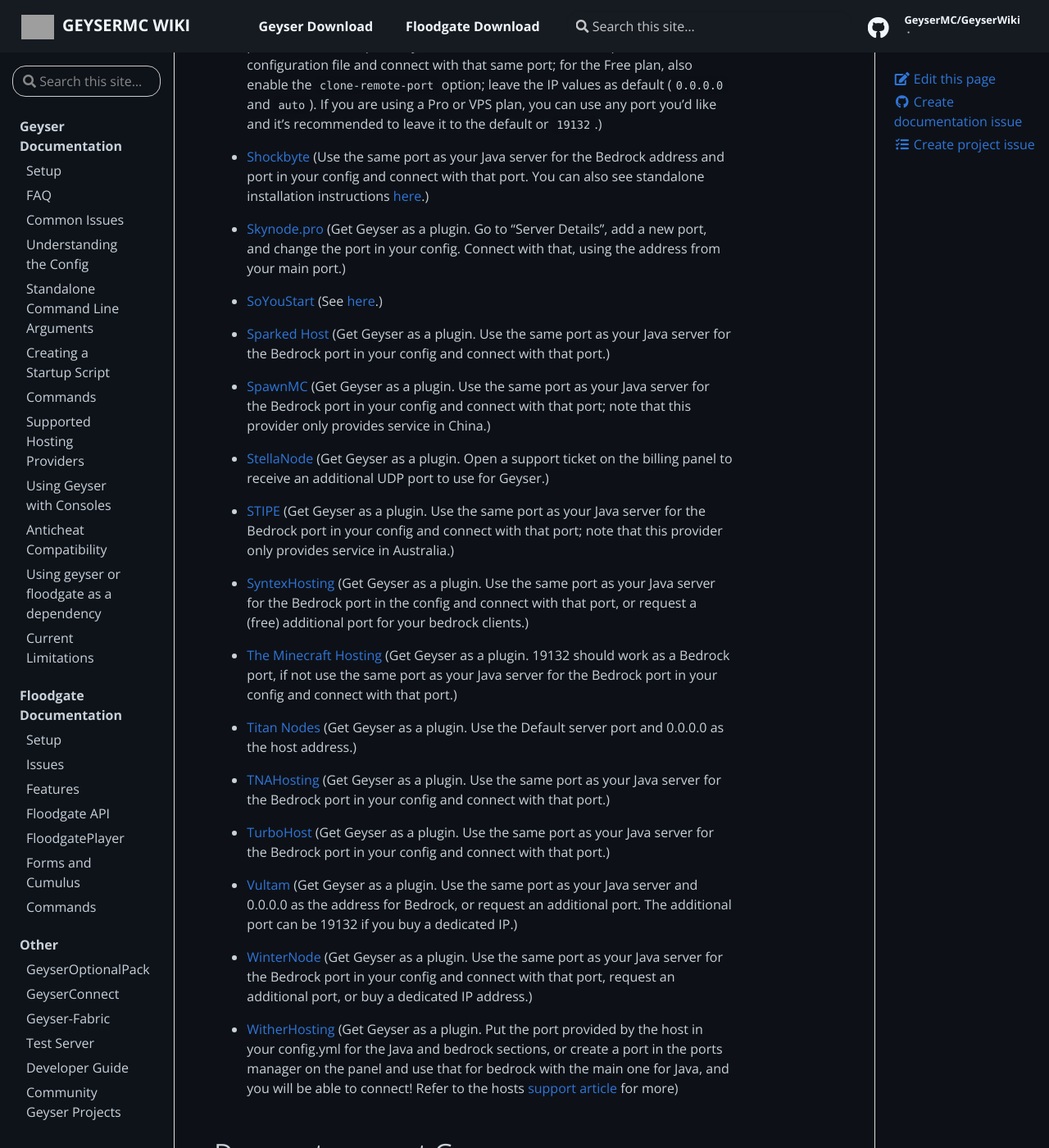
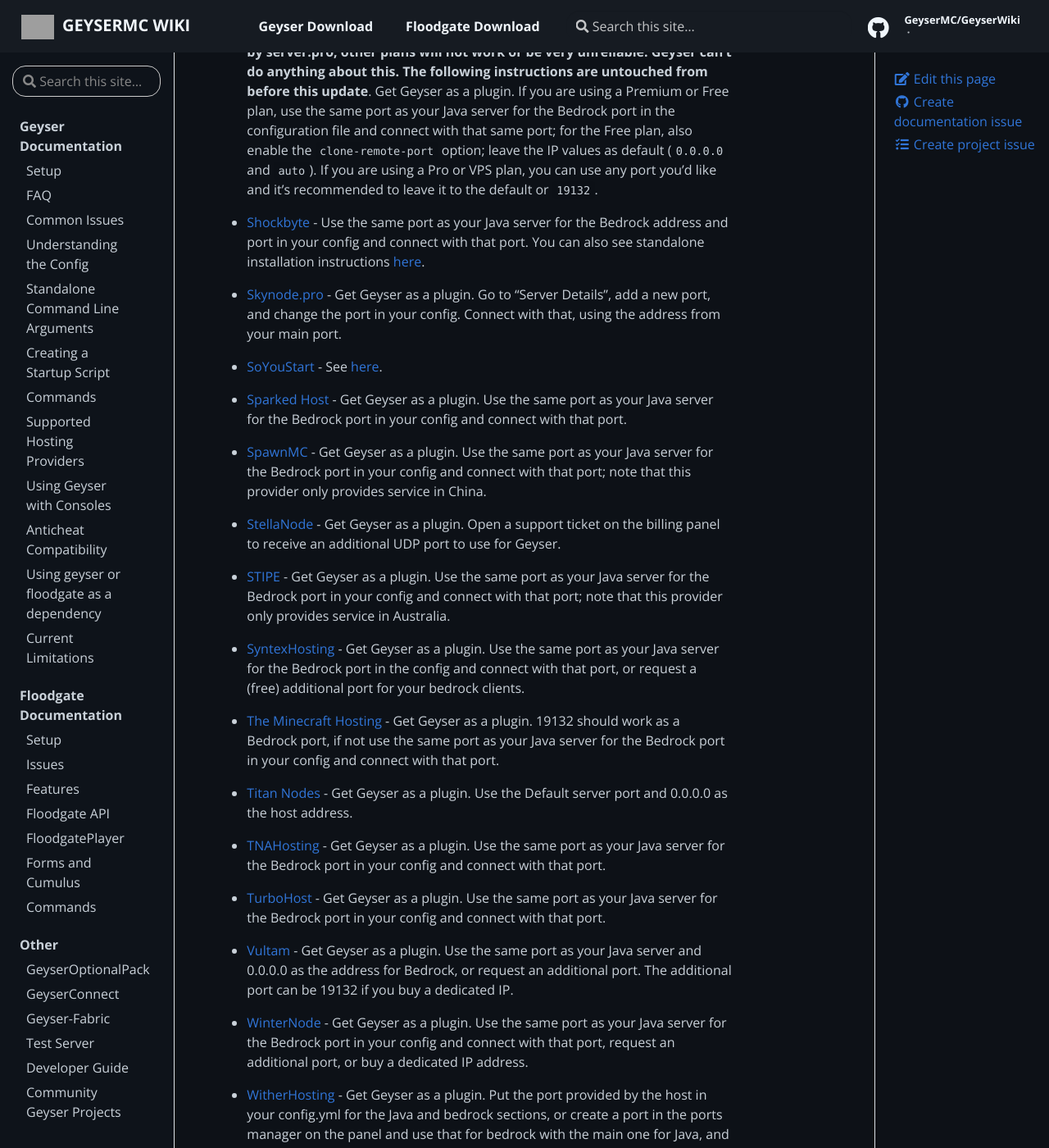
Before and after one commit to GeyserMC/GeyserWiki, a Jekyll site: the page built from _docs/geyser/supported-hosting-providers.md, in a window 1280 px wide and 1400 px high, scrolled down 5294 px. Shown: the whole window at 82% size. Built offline with Jekyll 4.4.1, drawn with Linux system fonts in a browser that asks for light colours; nearby versions of some CDN libraries; some of the changed text lies outside the part shown; grey boxes are pictures that could not be loaded.

Commit message:
Support templated descriptions

```diff
--- a/_docs/geyser/supported-hosting-providers.md
+++ b/_docs/geyser/supported-hosting-providers.md
@@ -10,21 +10,19 @@
 
 **Warning: The below information is for the plugin versions of Geyser unless otherwise specified**
 
+**Warning: Using a *”Free Host”* may not give you the best experience *at all*. If you want better support, more freedom to control your server, and learn how to run one, PLEASE pay for a server.**
+
 ## Built-in Geyser
 {% for provider in site.data.providers.built_in %}
-* [{{ provider.name}}]({{ provider.url }}) ({{ provider.description }})
+* [{{ provider.name}}]({{ provider.url }}){% if provider.description != nil or provider.description_template != nil %} - {{ site.data.providers.description_templates[provider.description_template] }} {{ provider.description }}{% endif %}
 {% endfor %}
 
 ## Support for Geyser
 {% for provider in site.data.providers.support %}
-* [{{ provider.name}}]({{ provider.url }}) ({{ provider.description }})
+* [{{ provider.name}}]({{ provider.url }}){% if provider.description != nil or provider.description_template != nil %} - {{ site.data.providers.description_templates[provider.description_template] }} {{ provider.description }}{% endif %}
 {% endfor %}
 
 ## Does not support Geyser
 {% for provider in site.data.providers.no_support %}
-* [{{ provider.name}}]({{ provider.url }}) ({{ provider.description }})
+* [{{ provider.name}}]({{ provider.url }}){% if provider.description != nil or provider.description_template != nil %} - {{ site.data.providers.description_templates[provider.description_template] }} {{ provider.description }}{% endif %}
 {% endfor %}
-
----
-
-**Warning: Using a *”Free Host”* may not give you the best experience *at all*. If you want better support, more freedom to control your server, and learn how to run one, PLEASE pay for a server.**
```
Also changed, not shown: _data/providers.json (+32 -26 lines).
